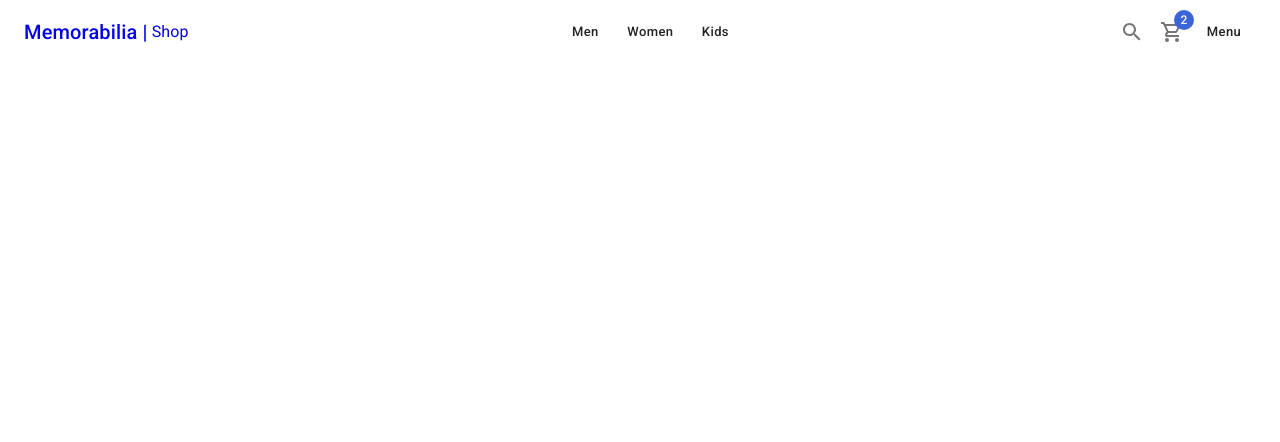
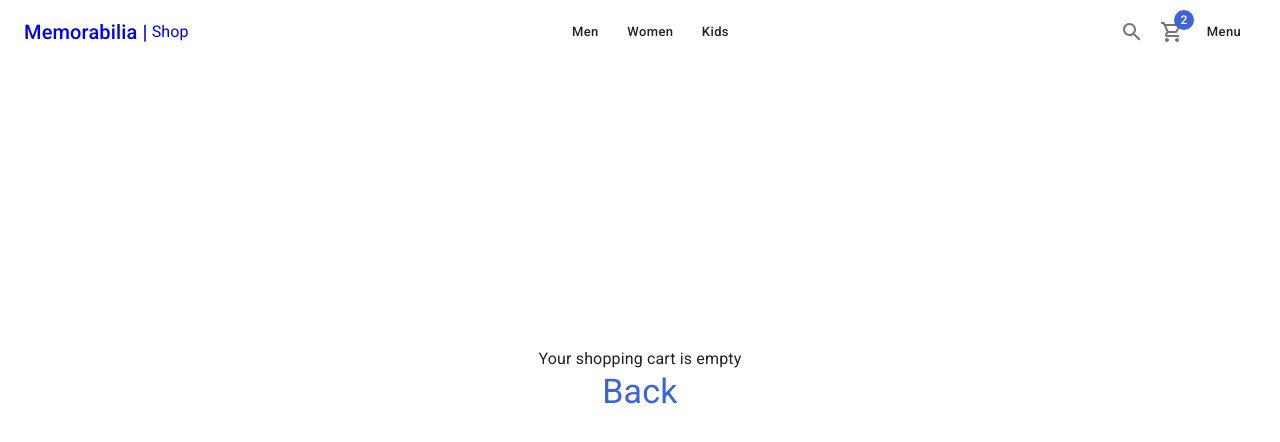
Before and after one commit to cdcalderon/memorabilia, a Next.js app: page /cart/empty in a window 1280 px wide. Shown: the top 442 px of the page. Built offline with nearby package versions, Linux system fonts and the light colour scheme.

Commit message:
implement empty cart page

```diff
--- a/pages/cart/empty.tsx
+++ b/pages/cart/empty.tsx
@@ -6,10 +6,24 @@ import { ShopLayout } from '../../components/layouts'
 
 const EmptyPage = () => {
     return (
-        <ShopLayout
-            title="Carrito vació"
-            pageDescription="No hay artículos en el carrito de compras"
-        ></ShopLayout>
+        <ShopLayout title="Empty" pageDescription="Empty">
+            <Box
+                display="flex"
+                justifyContent="center"
+                alignItems="center"
+                height="calc(100vh - 200px)"
+                sx={{ flexDirection: { xs: 'column', sm: 'row' } }}
+            >
+                <Box display="flex" flexDirection="column" alignItems="center">
+                    <Typography>Your shopping cart is empty</Typography>
+                    <NextLink href="/" passHref>
+                        <Link typography="h4" color="secondary">
+                            Back
+                        </Link>
+                    </NextLink>
+                </Box>
+            </Box>
+        </ShopLayout>
     )
 }
 
```
